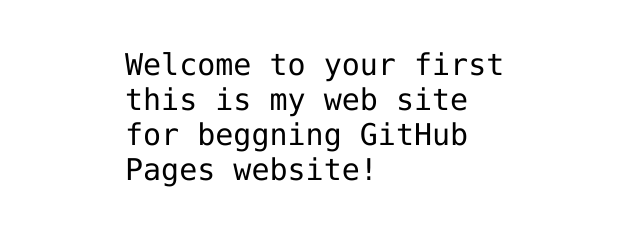
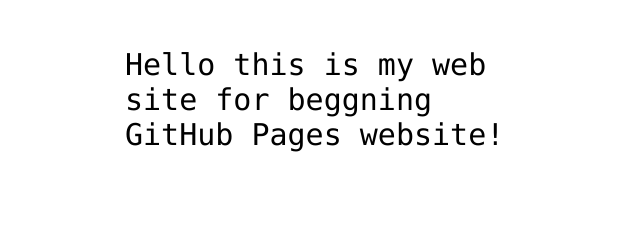
Before and after one commit to Bekalu1g/hello-world, a plain HTML site: page index.html in a window 1280 px wide. Shown: the part 341-566 px from the top of the page, without its empty margins (315-955 px from the left). Drawn offline with Linux system fonts and the light colour scheme.

Commit message:
Adding introduction to index.html file

```diff
--- a/index.html
+++ b/index.html
@@ -12,7 +12,7 @@
 <img src="https://octodex.github.com/images/daftpunktocat-thomas.gif" id="octocat" alt="octocat-gif" />
 
 <!-- Change this code here by copy and pasting your template on line 15 -->
-<p>Welcome to your first this is my web site for beggning GitHub Pages website!</p>
+<p>Hello this is my web site for beggning GitHub Pages website!</p>
 
 </body>
 </html>
```
